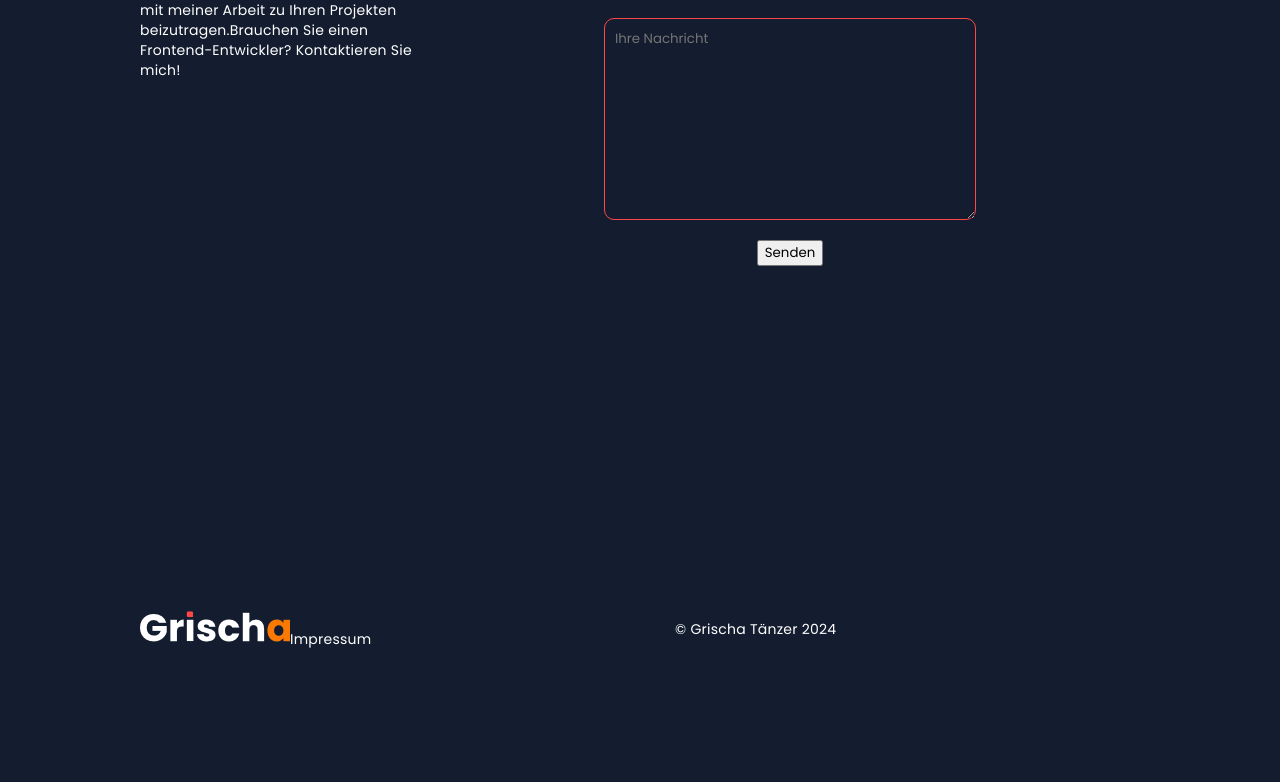
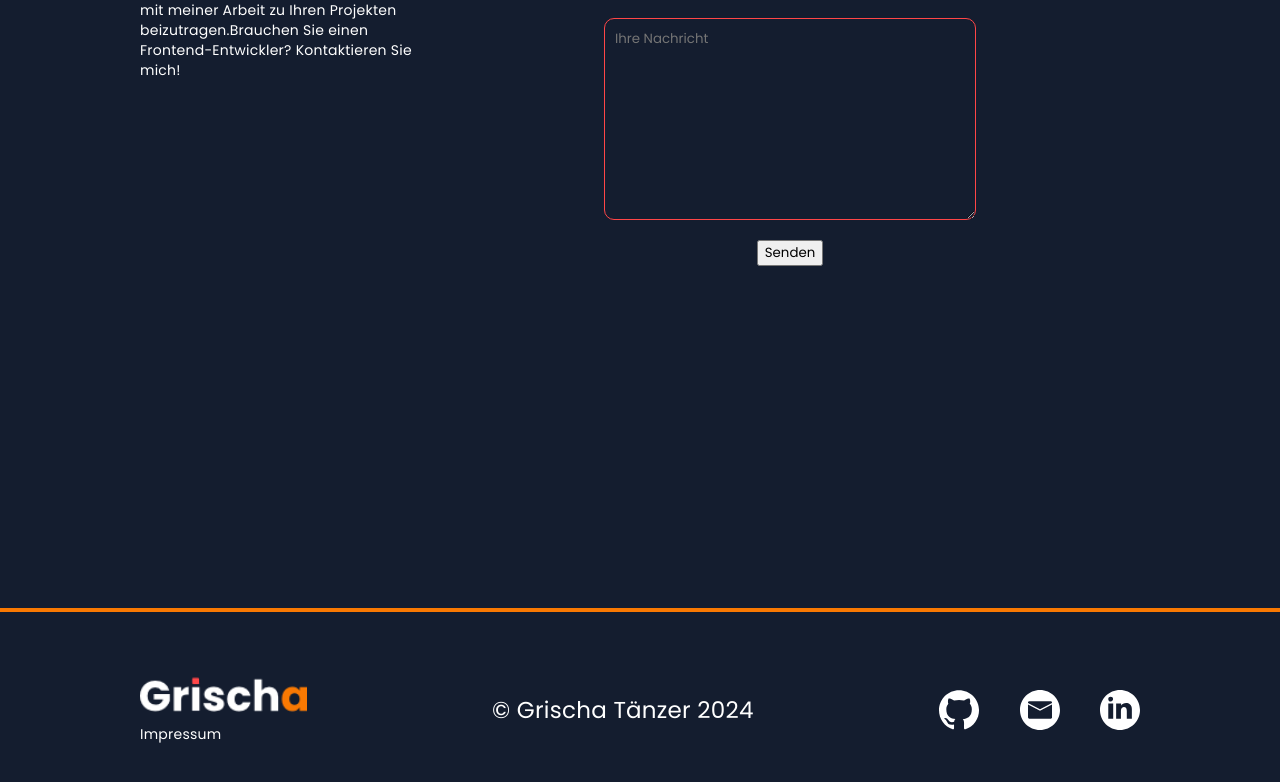
Before and after one commit to GrischaTDev/DA-Portfolio, an Angular app: page / in a window 1280 px wide. Shown: the part 5168-5950 px from the top of the page. Before the commit the page ends 5817 px from the top, so only its background shows below. Built offline with nearby package versions, Linux system fonts and the light colour scheme.

Commit message:
Footer Update

```diff
--- a/src/app/footer/footer.component.html
+++ b/src/app/footer/footer.component.html
@@ -1,16 +1,14 @@
 <footer class="section-styles">
-
-    <div>
+    <div class="footer-left">
         <img src="./assets/img/logo.webp" alt="Grischa Logo">
         <a href="Impressum">Impressum</a>
     </div>
 
     <span>&#169; Grischa Tänzer 2024</span>
 
-    <div class="social-icons">
-        <img src="" alt="">
-        <img src="" alt="">
-        <img src="" alt="">
+    <div class="footer-right">
+        <img src="./assets/img/github-icon.svg" alt="">
+        <img src="./assets/img/email-icon.svg" alt="">
+        <img src="./assets/img/linkedin-icon.svg" alt="">
     </div>
-
 </footer>
--- a/src/app/footer/footer.component.scss
+++ b/src/app/footer/footer.component.scss
@@ -0,0 +1,35 @@
+@import '../../styles.scss';
+
+.section-styles {
+    height: 200px;
+    border-top: 4px solid $orange;
+    >span {
+        font-size: 23px;
+    }
+}
+
+.footer-left {
+    @include dFlex($ai: flex-start, $fd: column, $gap: 10px);
+    >img {
+        height: 40px;
+    }
+    >a {
+        border-bottom: 2px solid rgba(255, 255, 255, 0);
+        cursor: pointer;
+        &:hover {
+            border-bottom: 2px solid $red;
+        }
+    }
+}
+
+.footer-right {
+    @include dFlex($gap: 40px);
+    >img {
+        height: 40px;
+        transition: transform 0.25s ease-in-out;
+        &:hover {
+            cursor: pointer;
+            transform: scale(1.5);
+        }
+    }
+}
--- a/src/app/hero/hero.component.scss
+++ b/src/app/hero/hero.component.scss
@@ -70,7 +70,7 @@
             @include dFlex($gap: 40px);
             >img {
                 height: 46px;
-                transition: transform 0.35s ease-in-out;
+                transition: transform 0.25s ease-in-out;
                 &:hover {
                     cursor: pointer;
                     transform: scale(1.5);
```
